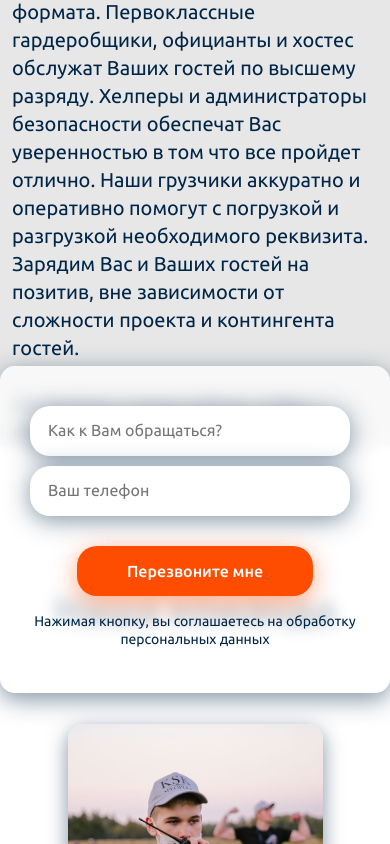
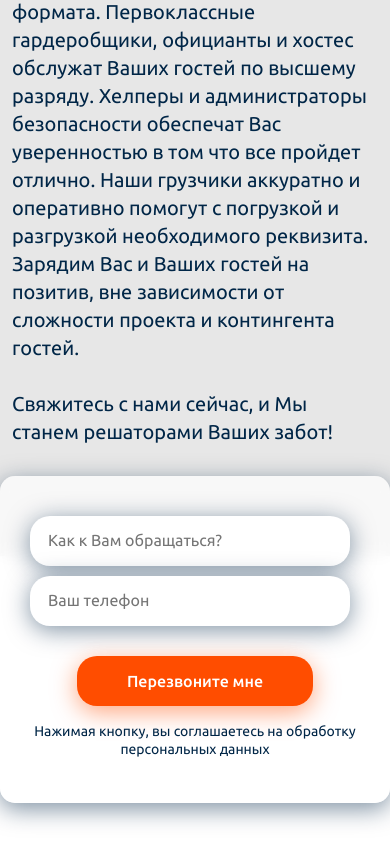
Before and after one commit to tayru/ksk-react, a React (Create React App) app: page /about in a window 390 px wide. Shown: the part 1156-2000 px from the top of the page. Built offline with nearby package versions, Linux system fonts and the light colour scheme.

Commit message:
адаптиа о нас

```diff
--- a/src/adaptive.css
+++ b/src/adaptive.css
@@ -161,8 +161,13 @@
 
 	.about-us__text {
     font-size: 20px;
+		margin-bottom: 110px;
 	}
 
+	.team__title {
+		margin-top: 280px;
+		margin-bottom: 20px;
+	}
 	.page2__title {
     font-size: 40px;
     text-align: center;
```
